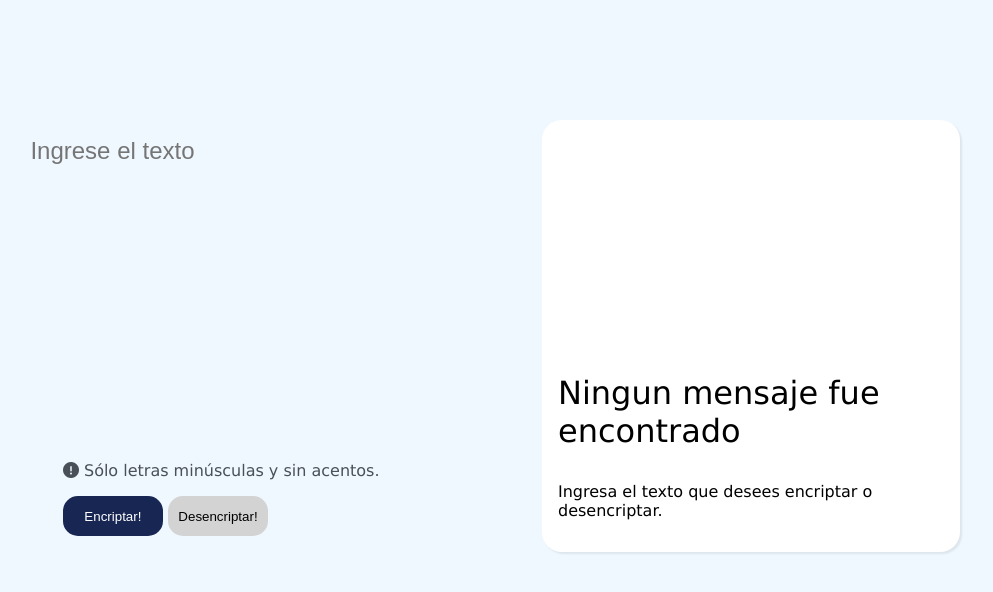
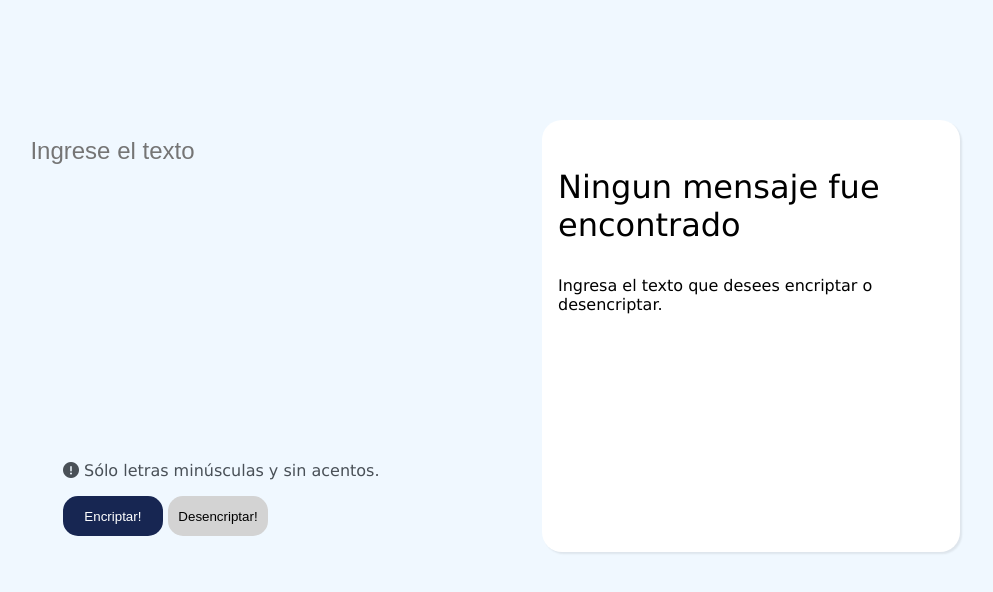
Before and after one commit to mc2282/Alura-Encriptador, a plain HTML site: page main.html in a window 1280 px wide. Shown: the whole page, without its empty margins (154-1147 px from the left). Drawn offline with Linux system fonts and the light colour scheme.

Commit message:
Update main.html

```diff
--- a/src/script.js
+++ b/src/script.js
@@ -135,4 +135,5 @@ btnEncrypt.addEventListener('click', () => encrypt());
 btnDecrypt.addEventListener('click', () => decrypt());
 btnCopy.addEventListener('click', () => copyText());
 
+hideOutputAndButton();
 createNotFoundHTML();
--- a/src/style.css
+++ b/src/style.css
@@ -113,7 +113,7 @@ header {
     color: #495057;
 }
 
-/* Ancho Contenedores derecho e izquierdo */
+/* Ancho */
 @media (max-width: 724px) {
     body {
         font-size: 18px;
@@ -136,7 +136,7 @@ header {
     }
 }
 
-/* Alto Contenedores derecho e izquierdo */
+/* Alto */
 @media (max-height: 559px) {
     body {
         font-size: 18px;
```
Also changed, not shown: main.html (+7 -3 lines).
